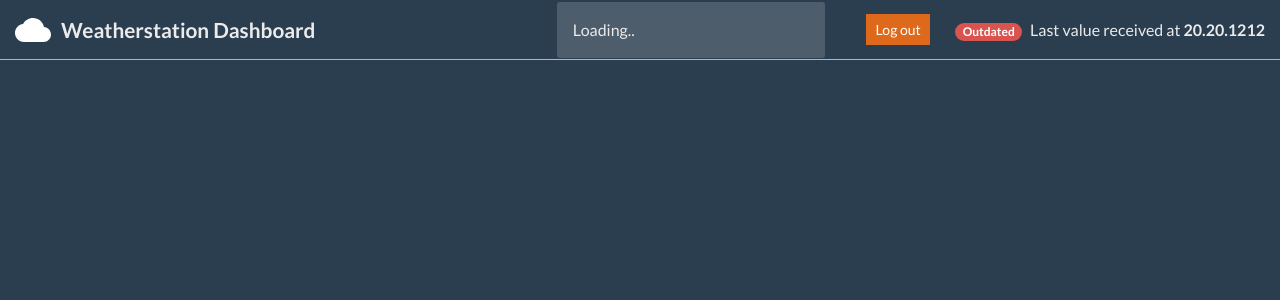
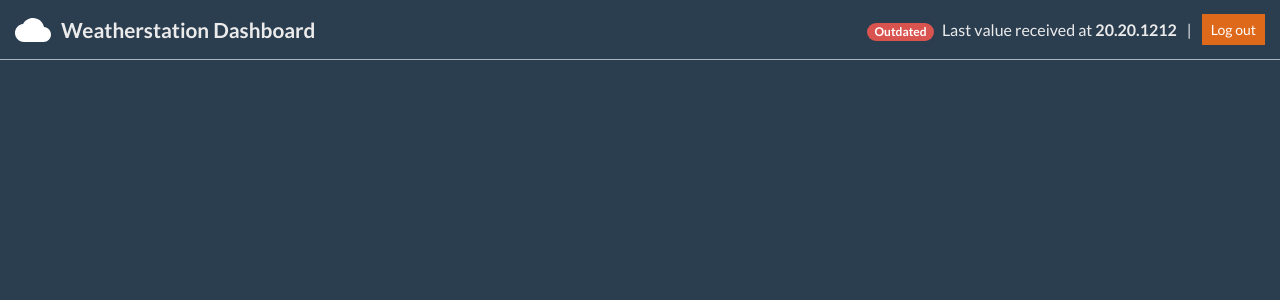
Before and after one commit to projects4maker/weatherstation-server, a PHP site: template app/views/dashboard.php in a window 1280 px wide. Shown: the top 300 px of the page. Run offline with PHP 8.4, Linux system fonts and the light colour scheme; the template is opened without the code that fills it, so the values that code supplies are empty.

Commit message:
Adjustify the navbar content

```diff
--- a/app/assets/scss/_dashboard.scss
+++ b/app/assets/scss/_dashboard.scss
@@ -27,23 +27,22 @@ nav#dashboard-head {
         }
     }
 
-    .head-cli {
+    .user-section {
 
-        width: 300px;
-        padding: 1rem;
+        display: flex;
+        align-items: center;
+        justify-content: space-between;
 
-        .inner-cli {
-            border-radius: 3px;
-            width: 100%;
-            background-color: $gray-200;
-            padding: 1rem;
+        .info-tab {
+
+            .status-pill {
+                margin-right: 5px;
+            }
         }
-    }
 
-    .info-tab {
-
-        .status-pill {
-            margin-right: 5px;
+        .seperator {
+            margin-left: 10px;
+            margin-right: 10px;
         }
     }
 }
--- a/app/views/dashboard.php
+++ b/app/views/dashboard.php
@@ -32,17 +32,15 @@ $hash = App\WeatherStationService::get('weather_station_very_hash');
                 <img class="img" src="<?=$root?>dist/img/cloud-white-18dp.svg">
                 <span class="text">Weatherstation Dashboard</span>
             </div>
-            <div class="head-cli">
-                <div class="inner-cli">
-                    <span>Loading..</span>
+            <div class="user-section">
+                <div class="info-tab">
+                    <span class="status-pill badge badge-pill badge-danger">Outdated</span>
+                    <span class="status-text">Last value received at <strong>20.20.1212</strong></span>
                 </div>
-            </div>
-            <div class="form-container">
-                <button id="logout" type="button" class="btn btn-primary btn-sm">Log out</button>
-            </div>
-            <div class="info-tab">
-                <span class="status-pill badge badge-pill badge-danger">Outdated</span>
-                <span class="status-text">Last value received at <strong>20.20.1212</strong></span>
+                <div class="seperator">|</div>
+                <div class="form-container">
+                    <button id="logout" type="button" class="btn btn-primary btn-sm">Log out</button>
+                </div>
             </div>
         </nav>
         <main id="dashboard">
```
Also changed, not shown: dist/css/latest.min.css, 1 other file.
